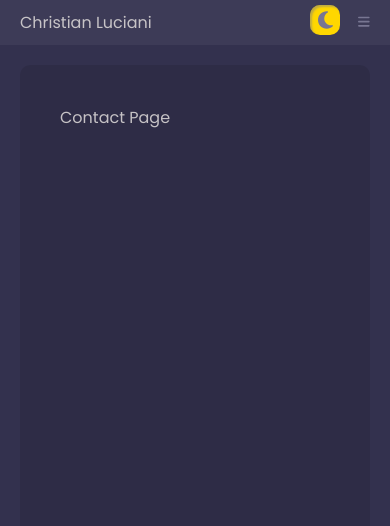
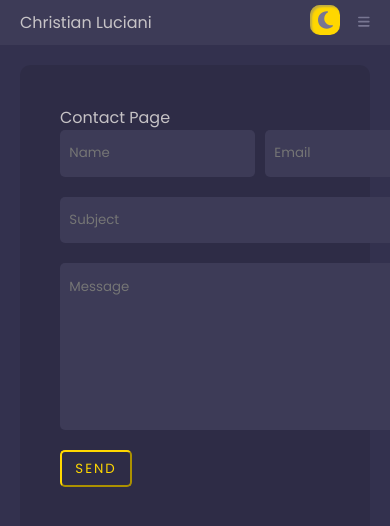
Before and after one commit to LucianiChristian/PersonalSite, a React (Create React App) app: page /contact in a window 390 px wide. Shown: the top 526 px of the page. Built offline with nearby package versions, Linux system fonts and the light colour scheme.

Commit message:
Create basic form, still requies styling and responsiveness.

```diff
--- a/src/components/Contact/Contact.js
+++ b/src/components/Contact/Contact.js
@@ -3,6 +3,27 @@ import './Contact.scss';
 
 export default function Contact() {
     return (
-        <p>Contact Page</p>
+        <div className="contact">
+            <p>Contact Page</p>
+            <div className="contactForm">
+                <form>
+                    <ul>
+                        <li>
+                            <input type="text" name="name" placeholder="Name"/>
+                        </li>
+                        <li>
+                            <input type="email" name="email" placeholder="Email"/>
+                        </li>
+                        <li>
+                            <input type="text" name="subject" placeholder="Subject"/>
+                        </li>
+                        <li>
+                            <textarea name="message" placeholder="Message"/>
+                        </li>
+                    </ul>
+                    <button>send</button>
+                </form>
+            </div>
+        </div>
     )
 }
--- a/src/components/Contact/Contact.scss
+++ b/src/components/Contact/Contact.scss
@@ -0,0 +1,46 @@
+@import "../../vars.scss";
+
+form {
+    ul {
+        display: grid;
+        grid-template-columns: repeat(2, minmax(100px, 1fr));
+        grid-template-rows: 1fr 1fr 4fr;
+        row-gap: 20px;
+        column-gap: 10px;
+
+        width: 400px;
+        height: 300px;
+        margin-bottom: 20px;
+
+        li {
+            list-style: none;
+            input, textarea {
+                padding: 1em 0.7em;
+                border-radius: calc($border-radius / 2);
+                border: none;
+                width: 100%;
+                height: 100%;
+                resize: none;
+            }
+            &:nth-child(1) {
+                grid-column: span 1;
+            }
+            &:nth-child(2) {
+                grid-column: span 1;
+            }
+            &:nth-child(3) {
+                grid-column: span 2;
+            }
+            &:nth-child(4) {
+                grid-column: span 2;
+            }
+        }
+    }
+    button {
+        padding: 0.5em 1em;
+        border-radius: calc($border-radius / 2);
+        background-color: transparent;
+        letter-spacing: $letter-spacing;
+        text-transform: uppercase;
+    }
+}
--- a/src/components/Home/Home.js
+++ b/src/components/Home/Home.js
@@ -1,9 +1,10 @@
 import React from 'react';
 import "./Home.scss";
+import 'animate.css';
 
 export default function Home() {
     return (
-        <div className="home">
+        <div className="home animate__animated animate__fadeIn">
             <div className="top">
                 <h2>Hello, I'm Christian Luciani.</h2>
                 <div className="personalPictureContainer">
@@ -12,7 +13,11 @@ export default function Home() {
                 <h2>A web developer from the U.S.</h2>
             </div>
             <div className="middle">
-                <p className="bio-A">Lorem ipsum dolor sit, amet consectetur adipisicing elit. Veniam quisquam dicta error laboriosam laborum voluptatibus tempora, minima ullam unde accusamus inventore voluptatem blanditiis esse adipisci? Aliquam, tenetur vitae. Provident, sapiente.</p>
+                <p className="bio-A">As an undergraduate I have been exploring the field of Computer Science with an ever-growing interest. Although I
+                    have gained a wide-range of knowledge from my courses, the true value and joy has come through self-directed
+                    study and 'learning how to learn'. In the last year of my degree I have spent just as much time on my own projects
+                    as I have handling classes with great results.
+                </p>
                 <p className="bio-B">Lorem ipsum dolor sit, amet consectetur adipisicing elit. Placeat in ipsam illum eveniet quod? Nesciunt architecto doloribus magnam deleniti ullam iste reiciendis inventore dolorem praesentium officia, ut necessitatibus, doloremque blanditiis.</p>
             </div>
             <div className="bottom">
--- a/src/components/Layout/Themes.scss
+++ b/src/components/Layout/Themes.scss
@@ -20,6 +20,16 @@ $light-hover: rgba(128, 128, 128, 0.3);
         .themeToggle {
             background: $dark-accent;
             color: $dark-secondaryText;
+        }
+
+        input, textarea {
+            background-color: $dark-secondarybg-color;
+            color: $dark-mainText;
+        }
+
+        button {
+            border-color: $dark-accent;
+            color: $dark-accent;
         }
     }
     &.sidebar {
@@ -59,7 +69,6 @@ $light-hover: rgba(128, 128, 128, 0.3);
             }
         }
     }
-
     @media (max-width: 600px) {
         nav {
             a {
--- a/src/components/Sidebar/Sidebar.scss
+++ b/src/components/Sidebar/Sidebar.scss
@@ -1,3 +1,5 @@
+@import "../../vars.scss";
+
 .sidebar {
     position: fixed;
 
@@ -47,7 +49,7 @@
                 margin-top: 5px;
 
                 text-align: center;
-                letter-spacing: 2px;
+                letter-spacing: $letter-spacing;
                 font-size: 12px;
 
                 opacity: 0;
--- a/src/vars.scss
+++ b/src/vars.scss
@@ -1 +1,2 @@
 $border-radius: 10px;
+$letter-spacing: 2px;
```
